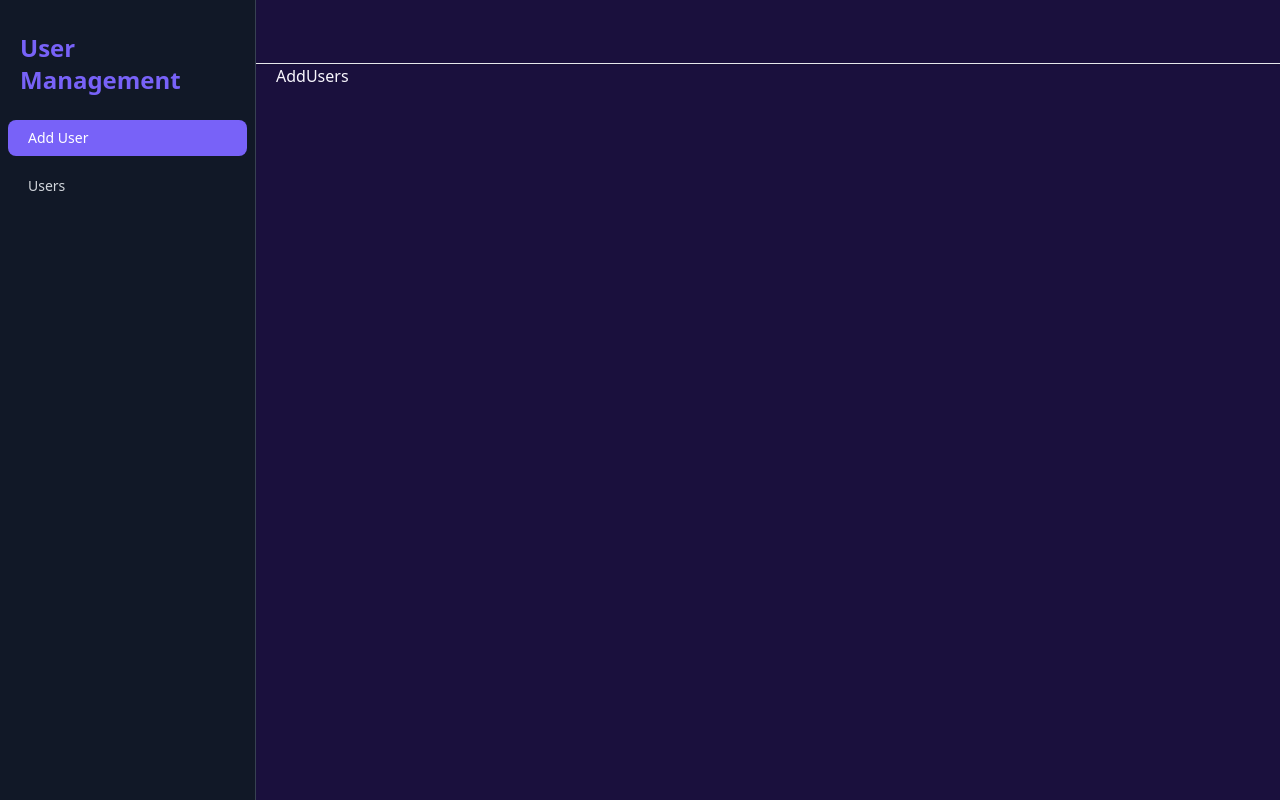
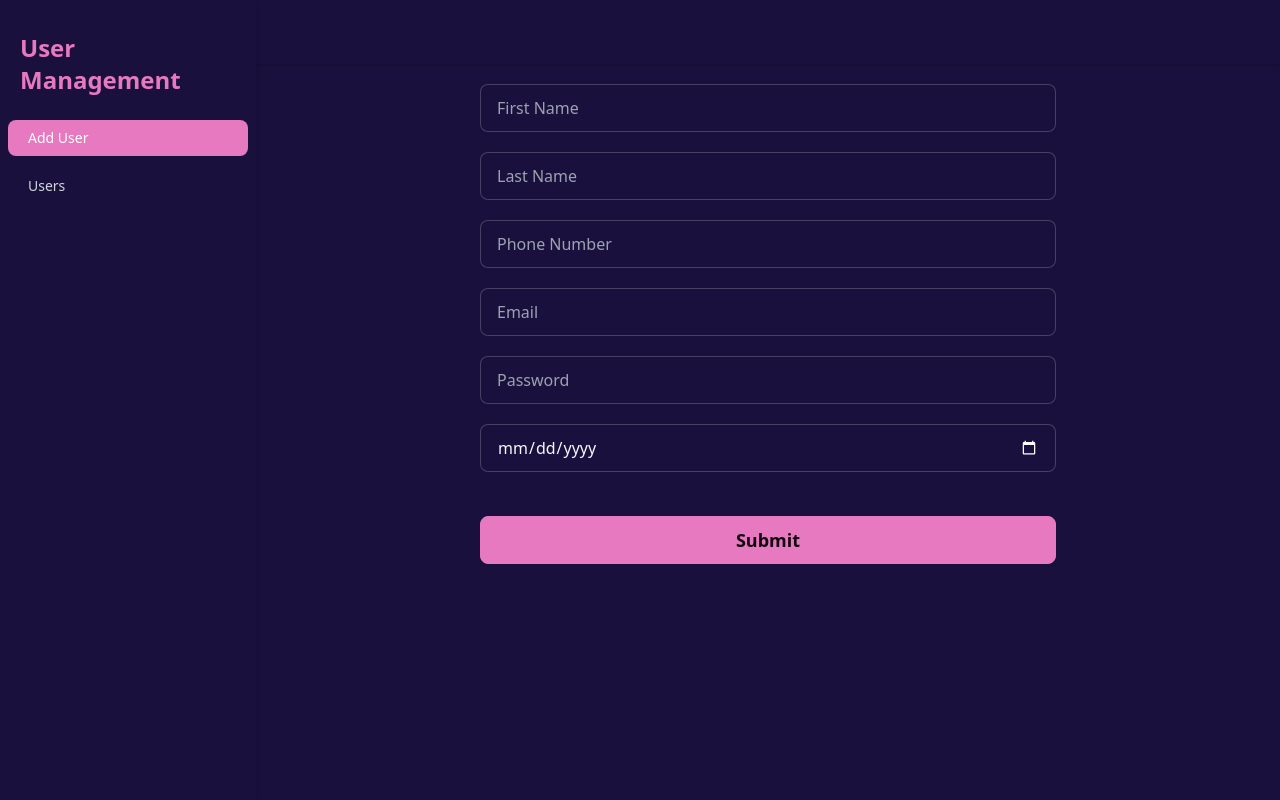
Before and after one commit to Chizycodes/user-management-app, a React (Vite) app in the folder client/: page / in a window 1280 px wide. Built offline with nearby package versions, Linux system fonts and the light colour scheme.

Commit message:
Add user form UI completed

```diff
--- a/client/package.json
+++ b/client/package.json
@@ -10,9 +10,13 @@
     "preview": "vite preview"
   },
   "dependencies": {
+    "@hookform/resolvers": "^3.3.4",
     "react": "^18.2.0",
     "react-dom": "^18.2.0",
-    "react-router-dom": "^6.22.3"
+    "react-hook-form": "^7.51.1",
+    "react-router-dom": "^6.22.3",
+    "react-toastify": "^10.0.5",
+    "yup": "^1.4.0"
   },
   "devDependencies": {
     "@types/react": "^18.2.64",
--- a/client/src/layout/Aside.tsx
+++ b/client/src/layout/Aside.tsx
@@ -10,7 +10,7 @@ const Aside = () => {
 
 
 	return (
-		<aside className="flex flex-col w-full h-screen px-5 py-8 overflow-y-auto border-r rtl:border-r-0 rtl:border-l bg-gray-900 border-gray-700">
+		<aside className="flex flex-col w-full h-screen px-5 py-8 overflow-y-auto shadow-md">
 			<Link to="/" className="text-primary font-bold text-2xl">
 				User Management
 			</Link>
--- a/client/src/layout/Nav.tsx
+++ b/client/src/layout/Nav.tsx
@@ -6,7 +6,7 @@ type NavProps = {
 };
 const Nav = ({ toggleAside }: NavProps) => {
 	return (
-		<div className="navbar dark:bg-gray-900 border-b dark:border-gray-700 border-gray-200 shadow z-20 left-0 lg:left-auto lg:px-10">
+		<div className="navbar shadow z-20 left-0 lg:left-auto lg:px-10">
 			<div className="navbar-start lg:hidden">
 				<Link to="/" className="btn btn-ghost text-primary text-xl">
 					User Management
--- a/client/src/layout/PageLayout.tsx
+++ b/client/src/layout/PageLayout.tsx
@@ -7,13 +7,13 @@ const PageLayout = () => {
 	const [showAside, setShowAside] = useState(false);
 
 	return (
-		<div className="w-full flex h-screen overflow-hidden">
+		<div className="w-full flex">
 			{/* Show on small screen */}
 
 			<div
 				className={`lg:hidden w-80 max-w-full fixed lg:relative z-20 ${
 					showAside ? 'translate-x-0' : '-translate-x-full'
-				} transform transition-transform ease-in-out overflow-hidden`}
+				} transform transition-transform ease-in-out`}
 			>
 				<Nav toggleAside={() => setShowAside(!showAside)} />
 				<Aside />
@@ -23,9 +23,9 @@ const PageLayout = () => {
 			<div className={`lg:w-80 hidden lg:block w-5/6 fixed lg:relative `}>
 				<Aside />
 			</div>
-			<div className={`w-full h-full`}>
+			<div className={`w-full h-screen overflow-scroll`}>
 				<Nav toggleAside={() => setShowAside(!showAside)} />
-				<div className="max-w-5xl mx-auto px-5 ">
+				<div className="max-w-5xl mx-auto px-5 mb-5">
 					<Outlet />
 				</div>
 			</div>
--- a/client/src/pages/AddUsers.tsx
+++ b/client/src/pages/AddUsers.tsx
@@ -1,7 +1,131 @@
+import { useForm } from 'react-hook-form';
+import * as yup from 'yup';
+import { yupResolver } from '@hookform/resolvers/yup';
+import { UserDataType } from '../types/types';
+// import { toast } from 'react-toastify';
+
+const schema = yup.object().shape({
+	firstName: yup.string().required('First Name is required'),
+	lastName: yup.string().required('Last Name is required'),
+	phoneNumber: yup.string().required('Phone Number is required'),
+	email: yup.string().email('Invalid email').required('Email is required'),
+	password: yup
+		.string()
+		.required('Password is required')
+		.min(8, 'Password must be at least 8 characters')
+		.matches(
+			/^(?=.*[a-z])(?=.*[A-Z])(?=.*\d)(?=.*[@$!%*?&])[A-Za-z\d@$!%*?&]/,
+			'Password must contain at least one uppercase letter, one lowercase letter, one digit, and one special character'
+		),
+	dateOfBirth: yup.string().required('Date of Birth is required'),
+});
+
 const AddUsers = () => {
-  return (
-    <div>AddUsers</div>
-  )
-}
+	const {
+		register,
+		handleSubmit,
+		// reset,
+		formState: { errors },
+	} = useForm({
+		resolver: yupResolver(schema),
+	});
 
-export default AddUsers
+	const onSubmit = async (data: UserDataType) => {
+		console.log(data);
+	};
+
+	return (
+		<div className="flex justify-center w-full mt-5">
+			<div className="max-w-xl w-full">
+				<form className="flex flex-col gap-5" onSubmit={handleSubmit(onSubmit)}>
+					<div>
+						<label className="input input-bordered flex items-center gap-2">
+							<input
+								type="text"
+								placeholder="First Name"
+                autoComplete='on'
+								className={`grow ${errors.firstName ? 'border-red-500' : ''}`}
+								{...register('firstName')}
+							/>
+						</label>
+						{errors.firstName && <p className="text-red-500 text-sm mt-1">{errors.firstName.message}</p>}
+					</div>
+
+					<div>
+						<label className="input input-bordered flex items-center gap-2">
+							<input
+								type="text"
+								placeholder="Last Name"
+                autoComplete='on'
+								className={`grow ${errors.lastName ? 'border-red-500' : ''}`}
+								{...register('lastName')}
+							/>
+						</label>
+						{errors.lastName && <p className="text-red-500 text-sm mt-1">{errors.lastName.message}</p>}
+					</div>
+
+					<div>
+						<label className="input input-bordered flex items-center gap-2">
+							<input
+								type="tel"
+								placeholder="Phone Number"
+                autoComplete='on'
+								className={`grow ${errors.phoneNumber ? 'border-red-500' : ''}`}
+								{...register('phoneNumber')}
+							/>
+						</label>
+						{errors.phoneNumber && <p className="text-red-500 text-sm mt-1">{errors.phoneNumber.message}</p>}
+					</div>
+
+					<div>
+						<label className="input input-bordered flex items-center gap-2">
+							<input
+								type="email"
+								placeholder="Email"
+                autoComplete='on'
+								className={`grow ${errors.email ? 'border-red-500' : ''}`}
+								{...register('email')}
+							/>
+						</label>
+						{errors.email && <p className="text-red-500 text-sm mt-1">{errors.email.message}</p>}
+					</div>
+
+					<div>
+						<label className="input input-bordered flex items-center gap-2">
+							<input
+								type="password"
+								placeholder="Password"
+                autoComplete='on'
+								className={`grow ${errors.password ? 'border-red-500' : ''}`}
+								{...register('password')}
+							/>
+						</label>
+						{errors.password && <p className="text-red-500 text-sm mt-1">{errors.password.message}</p>}
+					</div>
+
+					<div>
+						<label className="input input-bordered flex items-center gap-2">
+							<input
+								type="date"
+								placeholder="Date of Birth"
+                autoComplete='on'
+								className={`grow ${errors.dateOfBirth ? 'border-red-500' : ''}`}
+								{...register('dateOfBirth')}
+							/>
+						</label>
+						{errors.dateOfBirth && <p className="text-red-500 text-sm mt-1">{errors.dateOfBirth.message}</p>}
+					</div>
+
+					<div className="mt-6">
+						<button type="submit" className="btn btn-primary w-full text-lg font-bold">
+							Submit
+							{/* {loading && <span className="loading loading-spinner loading-md"></span>} */}
+						</button>
+					</div>
+				</form>
+			</div>
+		</div>
+	);
+};
+
+export default AddUsers;
--- a/client/src/pages/Users.tsx
+++ b/client/src/pages/Users.tsx
@@ -1,7 +1,9 @@
 const Users = () => {
-  return (
-    <div>Users</div>
-  )
-}
+	return (
+		<div className=" mt-5">
+			Users
+		</div>
+	);
+};
 
-export default Users
+export default Users;
--- /dev/null
+++ b/client/src/types/types.ts
@@ -0,0 +1,8 @@
+export type UserDataType = {
+	firstName: string;
+	lastName: string;
+	phoneNumber: string;
+	email: string;
+	password: string;
+	dateOfBirth: string;
+};
--- a/client/tailwind.config.js
+++ b/client/tailwind.config.js
@@ -6,9 +6,9 @@ export default {
 	content: ['./index.html', './src/**/*.{js,ts,jsx,tsx}'],
 	theme: {
 		extend: {
-			colors: {
-				primary: '#7862F8',
-			},
+			// colors: {
+			// 	primary: '#7862F8',
+			// },
 		},
 	},
 	plugins: [daisyui],
```
Also changed, not shown: 1 other file (tests, documents, lock files or other folders).
